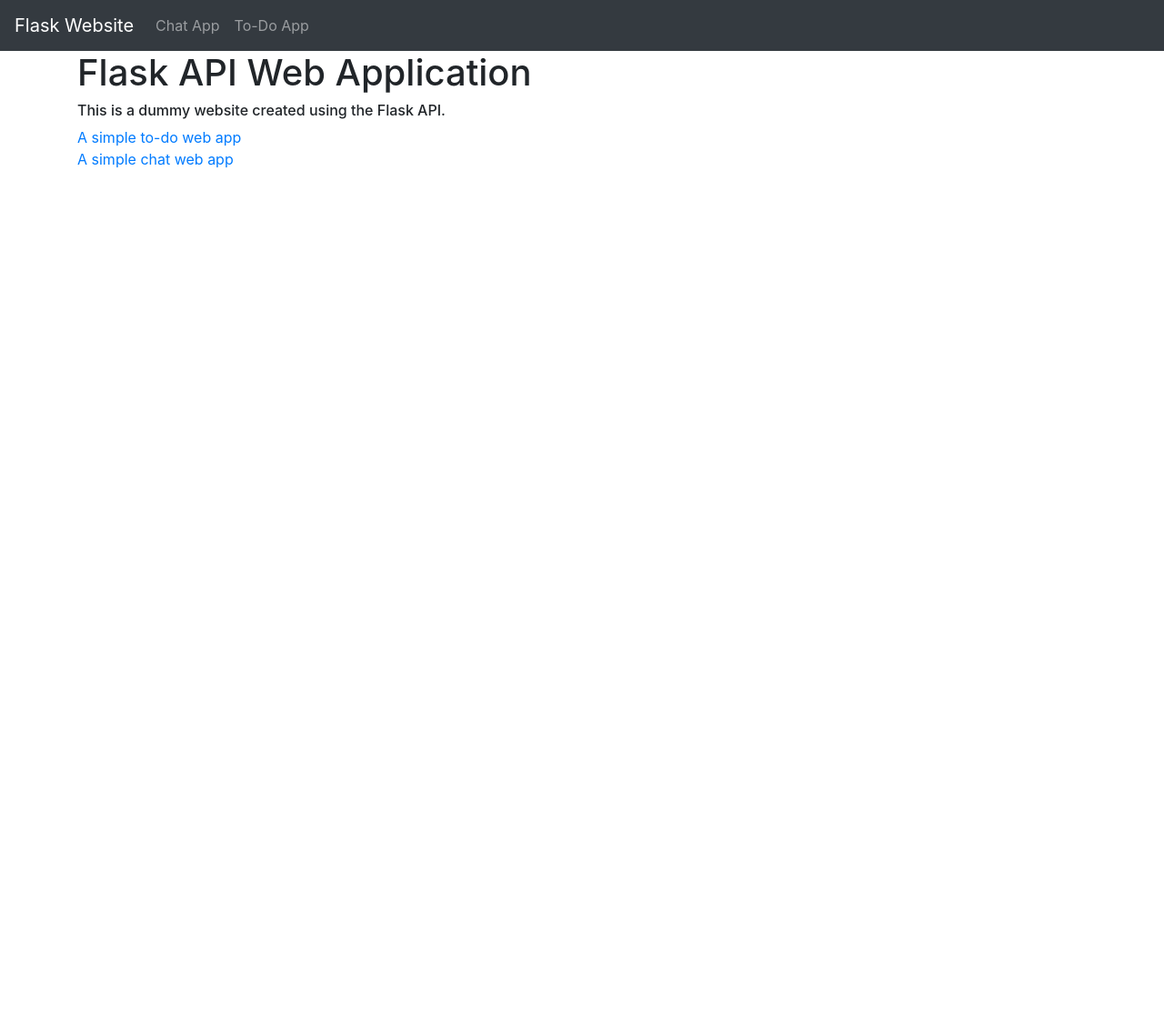
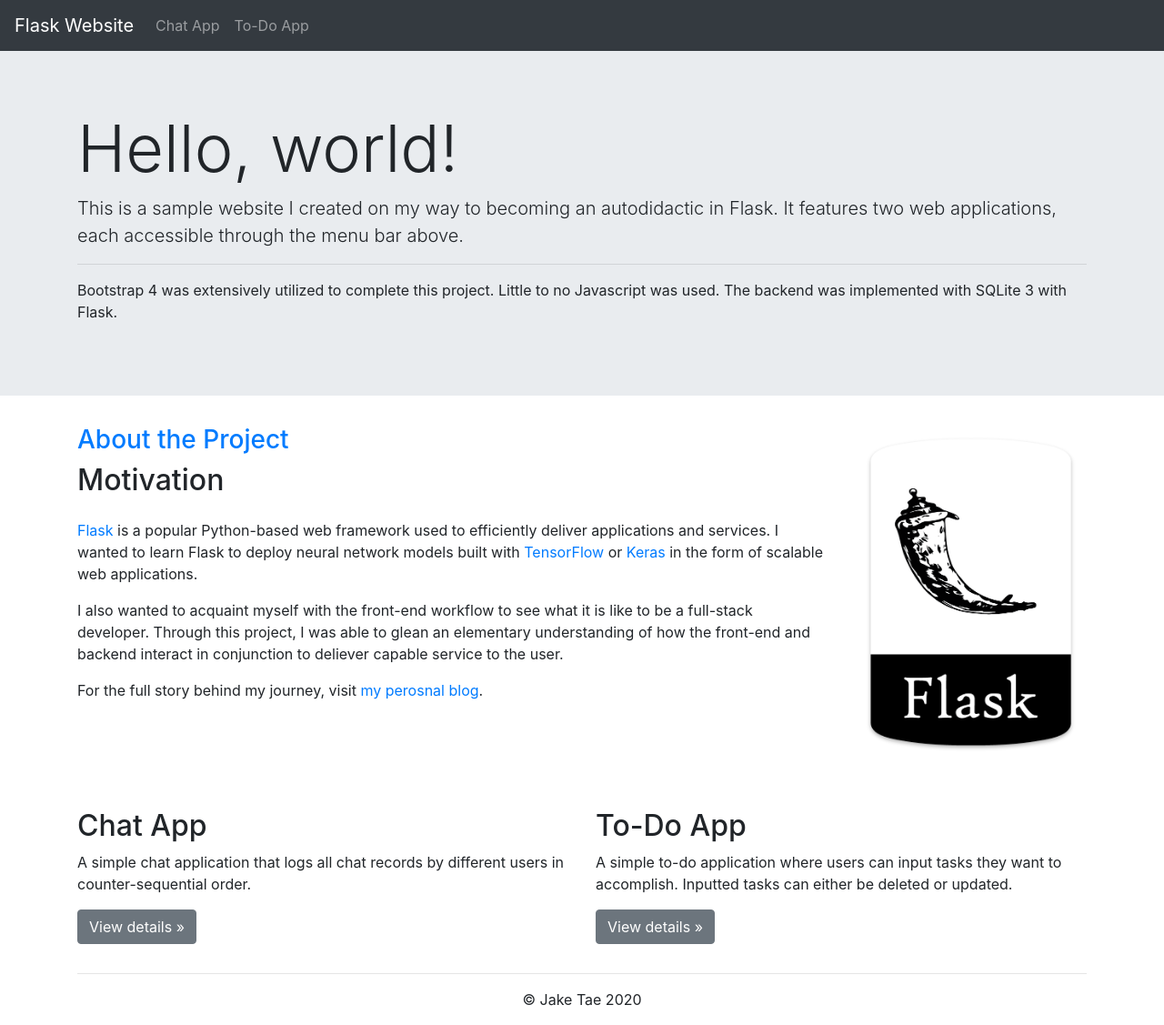
Before and after one commit to jaketae/flask-app, a Flask app: page / in a window 1280 px wide. Shown: the whole page at 91% size. Before the commit the page ends 185 px from the top, so only its background shows below. Run offline with Flask 2, Linux system fonts and the light colour scheme; some libraries are stand-ins or nearby versions.

Commit message:
Completed landing page

```diff
--- a/templates/base.html
+++ b/templates/base.html
@@ -24,9 +24,9 @@
           </div>
         </nav>
     </nav>
-    <div class="container">
-        {% block body %}
-        {% endblock%}
-    </div>
+
+    {% block body %}
+    {% endblock%}
+
 </body>
 </html>
--- a/templates/chat.html
+++ b/templates/chat.html
@@ -11,6 +11,7 @@
 {% endblock%}
 
 {% block body %}
+<div class="container">
     <div class="pb-2 mt-4 mb-2 border-bottom">
         <h1>Chat Web Application</h1>
     </div>
@@ -60,4 +61,5 @@
             </div>
         </div>
     </div>
+</div>
 {% endblock%}
--- a/templates/index.html
+++ b/templates/index.html
@@ -1,13 +1,83 @@
 {% extends 'base.html' %}
 
 {% block head %}
+<!-- <link rel="stylesheet" type="text/css" href="{{ url_for('static', filename='css/style.css') }}" /> -->
 <title>Flask App</title>
 {% endblock%}
 
 {% block body %}
-<h1>Flask API Web Application</h1>
-<h6>This is a dummy website created using the Flask API.</h6>
-<a href="/todo">A simple to-do web app</a>
-<br>
-<a href="/chat">A simple chat web app</a>
+<div class="jumbotron jumbotron-fluid">
+    <div class="container">
+      <h1 class="display-3">Hello, world!</h1>
+      <p class="lead">This is a sample website I created on my way to becoming an autodidactic in Flask. It features two web applications, each accessible through the menu bar above.</p>
+      <hr class="my-3">
+      <p>Bootstrap 4 was extensively utilized to complete this project. Little to no Javascript was used. The backend was implemented with SQLite 3 with Flask.</p>
+    </div>
+</div>
+
+<div class="container">
+    <div class="row mb-5 pt-0">
+        <div class="col-md-9">
+            <h3 class="section-title-sub text-primary">About the Project</h3>
+            <h2 class="section-title mb-4">Motivation</h2>
+            <p><a href="https://www.palletsprojects.com/p/flask/">Flask</a> is a popular Python-based web framework used to efficiently deliver applications and services. I wanted to learn Flask to deploy neural network models built with <a href="https://www.tensorflow.org">TensorFlow</a> or <a href="https://keras.io">Keras</a> in the form of scalable web applications.</p>
+            <p>I also wanted to acquaint myself with the front-end workflow to see what it is like to be a full-stack developer. Through this project, I was able to glean an elementary understanding of how the front-end and backend interact in conjunction to deliever capable service to the user.</p>
+            <p>For the full story behind my journey, visit <a href="https://jaketae.github.io">my perosnal blog</a>.</p>
+        </div>
+        <div class="col-md-3">
+            <img src="/static/img/flask.png" class="img-fluid" alt="Responsive image">
+        </div>
+    </div>
+</div>
+
+<div class="container">
+    <div class="row">
+        <div class="col-md-6">
+            <h2>Chat App</h2>
+            <p>A simple chat application that logs all chat records by different users in counter-sequential order.</p>
+            <p><a class="btn btn-secondary" href="/chat" role="button">View details &raquo;</a></p>
+        </div>
+        <div class="col-md-6">
+            <h2>To-Do App</h2>
+            <p>A simple to-do application where users can input tasks they want to accomplish. Inputted tasks can either be deleted or updated.</p>
+            <p><a class="btn btn-secondary" href="/todo" role="button">View details &raquo;</a></p>
+        </div>
+    </div>
+    <hr>
+    <footer>
+        <p class="text-center">&copy; Jake Tae 2020</p>
+    </footer>
+</div>
+
+
+<!--
+
+<section class="home-section section-hero overlay slanted" id="home-section">
+    <div class="container">
+        <div class="row align-items-center justify-content-center">
+        <div class="col-md-8 text-center">
+            <h1>We Are Scenic</h1>
+            <div class="mx-auto w-75">
+            <p>Lorem ipsum dolor sit amet consectetur adipisicing elit. Architecto quibusdam possimus quasi porro! Itaque?</p>
+            </div>
+        </div>
+        </div>
+    </div>
+</section>
+
+<section class="site-section about-us-section" id="about-us-section">
+    <div class="container">
+      <div class="row mb-5 pt-0 site-section">
+        <div class="col-md-6 align-self-center">
+          <h3 class="section-title-sub text-primary">About Us</h3>
+          <h2 class="section-title mb-4">Who Are You Guys</h2>
+          <p>Soluta quasi cum delectus eum facilis recusandae nesciunt molestias accusantium libero dolores repellat id in dolorem laborum ad modi qui at quas dolorum voluptatem voluptatum repudiandae.</p>
+          <p>Soluta quasi cum delectus eum facilis recusandae nesciunt molestias accusantium libero dolores repellat id in dolorem laborum ad modi qui at quas dolorum voluptatem voluptatum repudiandae.</p>
+        </div>
+      </div>
+    </div>
+</section>
+
+<div class="footer-copyright text-center">© 2020 Copyright: Jake Tae</div> -->
+
 {% endblock%}
--- a/templates/todo.html
+++ b/templates/todo.html
@@ -13,6 +13,7 @@ $(document).ready(function(){
 {% endblock%}
 
 {% block body %}
+<div class="container">
     <div class="pb-2 mt-4 mb-2 border-bottom">
         <h1>To-Do Application</h1>
     </div>
@@ -65,4 +66,5 @@ $(document).ready(function(){
             </tbody>
         </table>
     </div>
+</div>
 {% endblock%}
```
Also changed, not shown: templates/static/css/style.css (deleted, +0 -17 lines), static/img/flask.png (added). Lines whose indentation alone changed are shown as unchanged.
